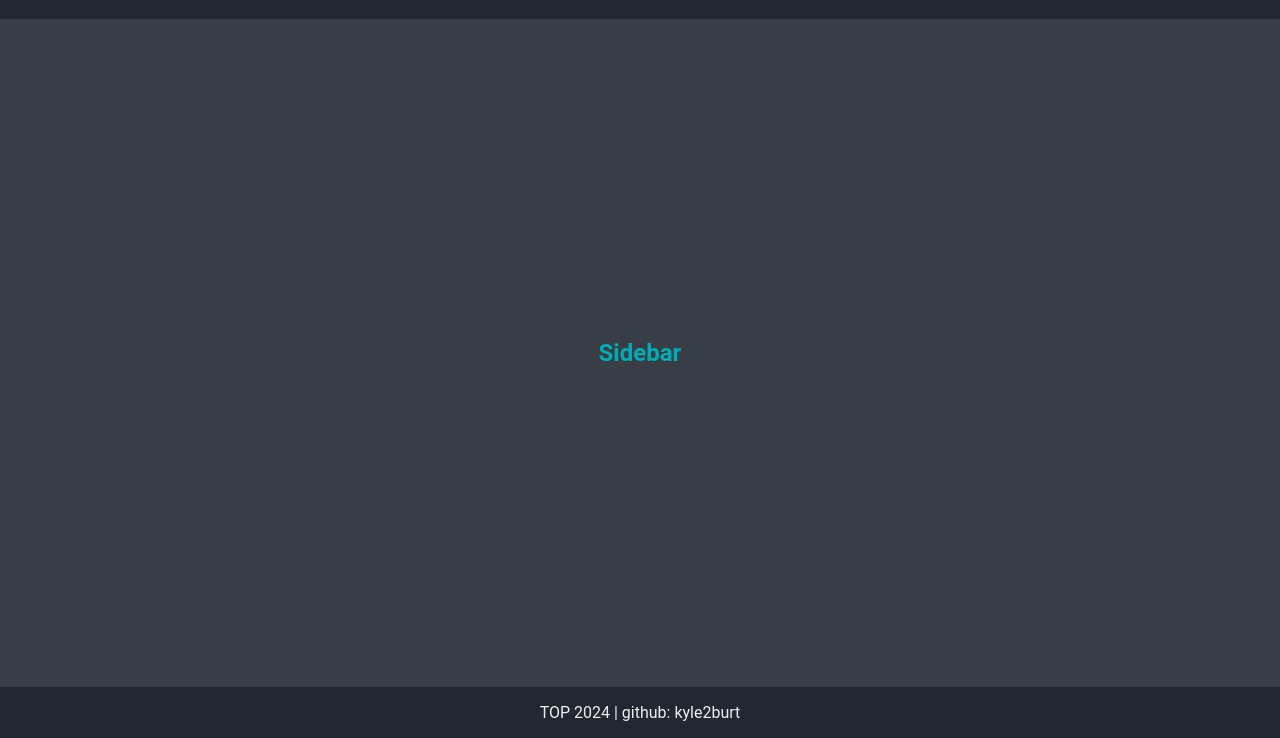
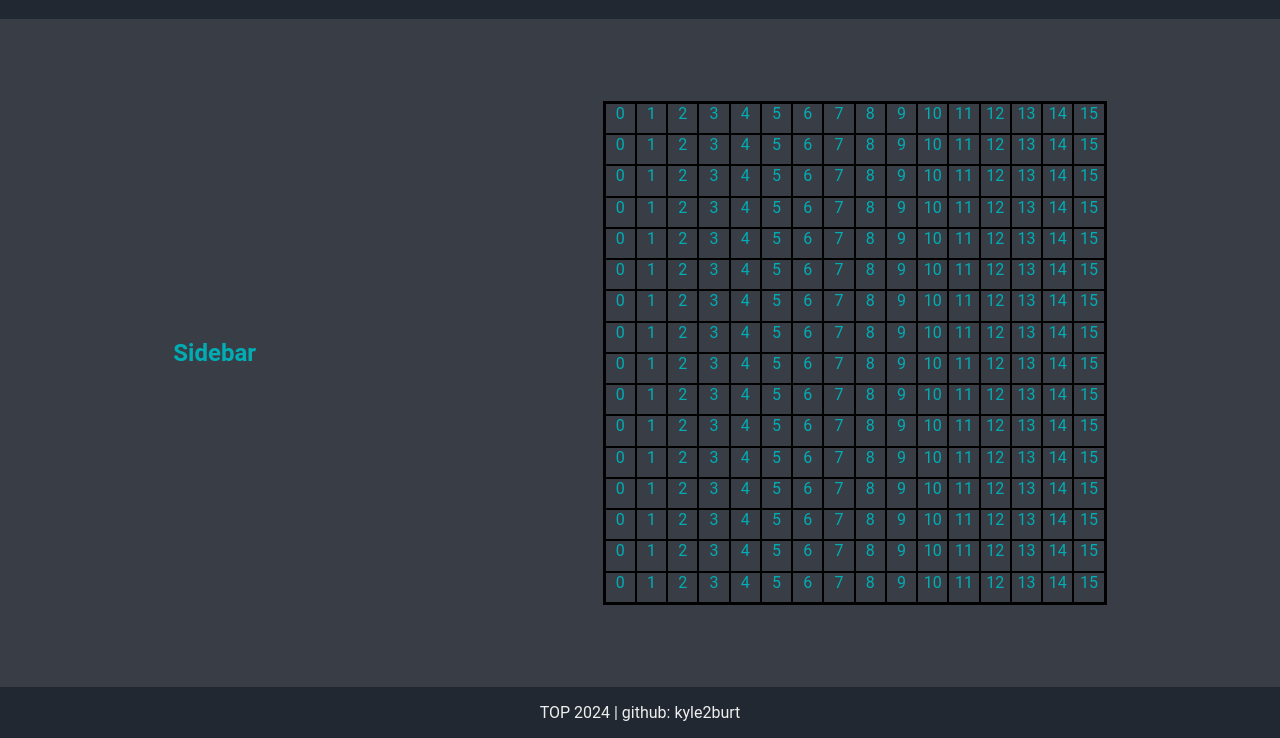
Before and after one commit to kyle2burt/etchaSketch, a plain HTML site: page index.html in a window 1280 px wide. Shown: the part 62-800 px from the top of the page. Drawn offline with Linux system fonts and the light colour scheme.

Commit message:
Make a grid of div's using javascript
    - JavaScript now makes a 16x16 grid of div's
    - The height/width should adjust if we increase the grid size

```diff
--- a/javascript.js
+++ b/javascript.js
@@ -0,0 +1,15 @@
+const grid = document.querySelector(".grid");
+
+for (i = 0; i < 16; i++) {
+    const column = document.createElement("div");
+    column.classList.add("column");
+    for (j = 0; j < 16; j++) {
+        const row = document.createElement("div");
+        row.textContent = j;
+        row.classList.add("row");
+
+        column.appendChild(row);
+    }
+
+    grid.appendChild(column);
+}
--- a/styles.css
+++ b/styles.css
@@ -16,7 +16,31 @@ header {
 }
 .content {
     display: flex;
+    justify-content: space-around;
+    align-items: center;
+    height: 100%;
+    text-align: center;
+}
+.grid {
+    display: flex;
+    flex-direction: column;
     justify-content: center;
+    width: 500px;
+    height: 500px;
+    border-style: solid;
+    border-width: 2px;
+    border-color: black;
+}
+
+.column  {
+    display: flex;
+    height: 100%;
+}
+.row {
+    width: 100%;
+    border: black;
+    border-width: 1px;
+    border-style: solid;
 }
 footer {
     background-color: #222831;
```
